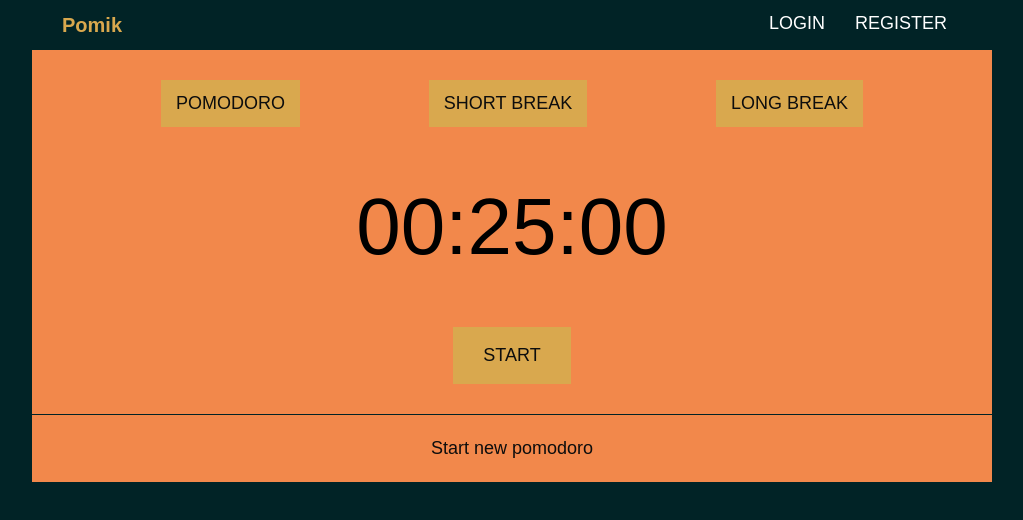
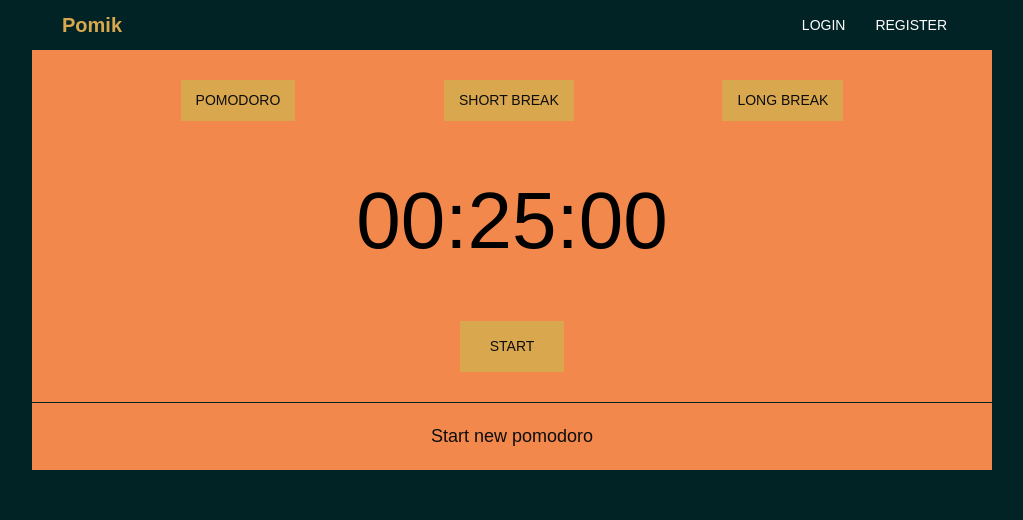
Before and after one commit to Kamilnaja/Pomodoro-Timer, a React (Create React App) app in the folder web/: page / in a window 1280 px wide. Shown: the top 520 px of the page, without its empty margins (128-1151 px from the left). Built offline with nearby package versions, Linux system fonts and the light colour scheme.

Commit message:
fixing header and btn

```diff
--- a/web/src/header/component/headerComponent.scss
+++ b/web/src/header/component/headerComponent.scss
@@ -14,6 +14,7 @@
   }
 
   & &__buttons-wrapper {
+    align-items: center;
     display: flex;
   }
 }
--- a/web/src/shared/styles/scss/mixins/_buttons.scss
+++ b/web/src/shared/styles/scss/mixins/_buttons.scss
@@ -1,4 +1,4 @@
-@mixin button($color: false, $bgColor: false, $size: false, $border: none) {
+@mixin button($color: false, $bgColor: false, $size: 14px, $border: none) {
   background-color: $bgColor;
   border: $border;
   color: $color;
@@ -8,7 +8,8 @@
   text-transform: uppercase;
   transition: 0.2s ease-in-out;
 
-  &--dimmed {
+  &:disabled {
     background-color: grey;
+    cursor: not-allowed;
   }
 }
--- a/web/src/stats/components/StatsComponent.tsx
+++ b/web/src/stats/components/StatsComponent.tsx
@@ -35,10 +35,10 @@ export const StatsComponent = (results: StatsComponentProps) => {
   return (
     <div className="stats">
       <div className="stats__navigation navigation">
-        <button className="navigation__arrow" onClick={() => getPreviousMonth()}>
+        <button className="navigation__button" onClick={() => getPreviousMonth()}>
           &lt; prev
         </button>
-        <button className="navigation__arrow" onClick={() => getNextMonth()} disabled={shouldShowNextMonth()}>
+        <button className="navigation__button" onClick={() => getNextMonth()} disabled={shouldShowNextMonth()}>
           next &gt;
         </button>
       </div>
--- a/web/src/stats/components/stats.component.scss
+++ b/web/src/stats/components/stats.component.scss
@@ -22,8 +22,9 @@
   margin: 0 auto;
   min-width: 200px;
 
-  & &__arrow {
-    cursor: pointer;
+  & &__button {
+    @include button($bgColor: $button-bg, $color: $text-primary);
+    padding: 5px 5px;
     width: 50%;
   }
 }
```
